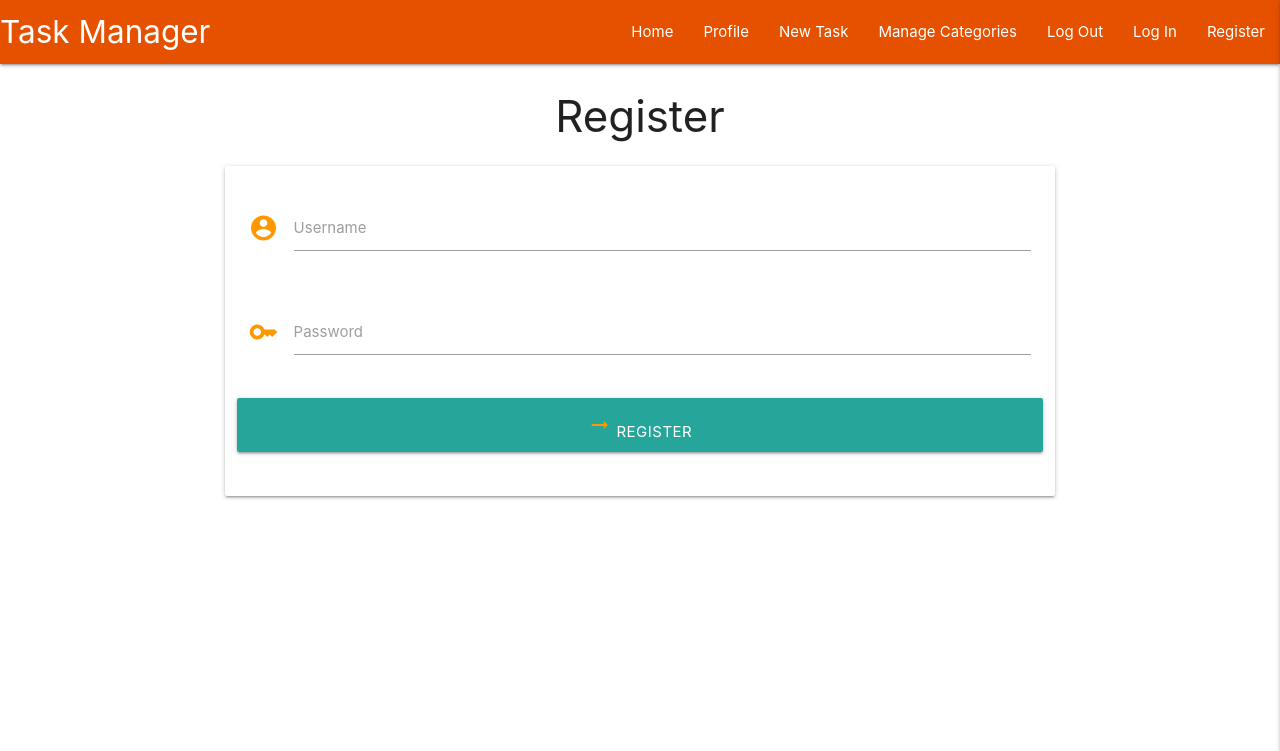
After one commit to pawoods/task-manager-mongo, a Flask app: page /register in a window 1280 px wide. The commit adds this page. Shown: the top 751 px of the page. Run offline with Flask 3, Linux system fonts and the light colour scheme; some libraries are stand-ins or nearby versions.

Commit message:
add register template

```diff
--- a/app.py
+++ b/app.py
@@ -4,6 +4,7 @@ from flask import (
     redirect, request, session, url_for)
 from flask_pymongo import PyMongo
 from bson.objectid import ObjectId
+from werkzeug.security import generate_password_hash, check_password_hash
 if os.path.exists("env.py"):
     import env
 
@@ -24,6 +25,11 @@ def get_tasks():
     return render_template("tasks.html", tasks=tasks)
 
 
+@app.route("/register", methods=["GET", "POST"])
+def register():
+    return render_template("register.html")
+
+
 if __name__ == "__main__":
     app.run(
         host=os.environ.get("IP"),
--- a/templates/base.html
+++ b/templates/base.html
@@ -27,7 +27,7 @@
                     <li><a href="#">Manage Categories</a></li>
                     <li><a href="#">Log Out</a></li>
                     <li><a href="#">Log In</a></li>
-                    <li><a href="#">Register</a></li>
+                    <li><a href="{{ url_for('register') }}">Register</a></li>
                 </ul>
             </div>
         </nav>
@@ -40,7 +40,7 @@
             <li><a href="#">Manage Categories</a></li>
             <li><a href="#">Log Out</a></li>
             <li><a href="#">Log In</a></li>
-            <li><a href="#">Register</a></li>
+            <li><a href="{{ url_for('register') }}">Register</a></li>
         </ul>
     </header>
 
--- /dev/null
+++ b/templates/register.html
@@ -0,0 +1,36 @@
+{% extends "base.html" %}
+{% block content %}
+
+    <h3 class="center-align">Register</h3>
+
+    <div class="row">
+        <form class="col s12 m8 offset-m2" method="POST" action="{{ url_for('register') }}">
+            <div class="card-panel">
+                <!-- Username -->
+                <div class="row">
+                    <div class="input-field col s12">
+                        <i class="material-icons prefix orange-text">account_circle</i>
+                        <input id="username" name="username" type="text" class="validate">
+                        <label for="username">Username</label>
+                    </div>
+                </div>
+                <!-- Password -->
+                <div class="row">
+                    <div class="input-field col s12">
+                        <i class="material-icons prefix orange-text">key</i>
+                        <input id="password" name="password" type="password" class="validate">
+                        <label for="password">Password</label>
+                    </div>
+                </div>
+                <!-- Register -->
+                <div class="row">
+                    <button type="submit" class="col s12 btn-large">
+                        <i class="material-icons prefix orange-text">arrow_right_alt</i>
+                        Register
+                    </button>
+                </div>
+            </div>
+        </form>
+    </div>
+
+{% endblock %}
```
